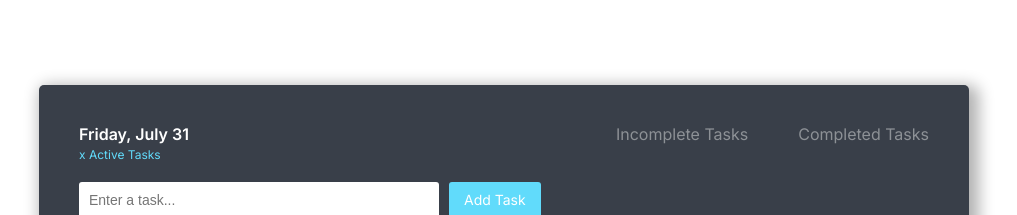
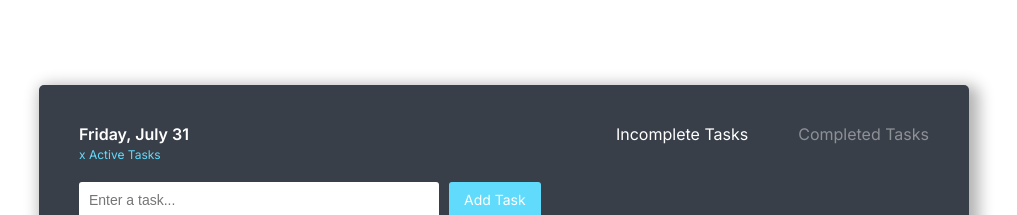
Before and after one commit to hieutm211/todo-list-vuejs, a Vue app: page / in a window 1280 px wide. Shown: the top 215 px of the page, without its empty margins (136-1153 px from the left). Built offline with nearby package versions, Linux system fonts and the light colour scheme.

Commit message:
highlight the active list's name

```diff
--- a/src/App.css
+++ b/src/App.css
@@ -142,3 +142,7 @@ li {
 .blue {
     color: #61DBFB;
 }
+
+.active {
+    color: white;
+}
--- a/src/App.vue
+++ b/src/App.vue
@@ -1,6 +1,6 @@
 <template>
   <div id="app">
-    <Header/>
+    <Header :currentList="currentList" />
     <List :list="getList()"/>
   </div>
 </template>
--- a/src/components/Header.vue
+++ b/src/components/Header.vue
@@ -15,8 +15,8 @@
         </div>
 
         <nav>
-            <button>Incomplete Tasks</button>
-            <button>Completed Tasks</button>
+            <button :class="getClassName(0)">Incomplete Tasks</button>
+            <button :class="getClassName(1)">Completed Tasks</button>
         </nav>
     </header>
 </template>
@@ -26,8 +26,23 @@
 
     export default {
         name: 'Header',
+        props: ['currentList'],
         components: {
             TaskForm
+        },
+        data() {
+            return {
+            }
+        },
+        methods: {
+            getClassName(id) {
+                if (this.currentList === id) {
+                     return 'active';
+                }
+                return null;
+            },
+        },
+        computed: {
         }
     }
 </script>
```
